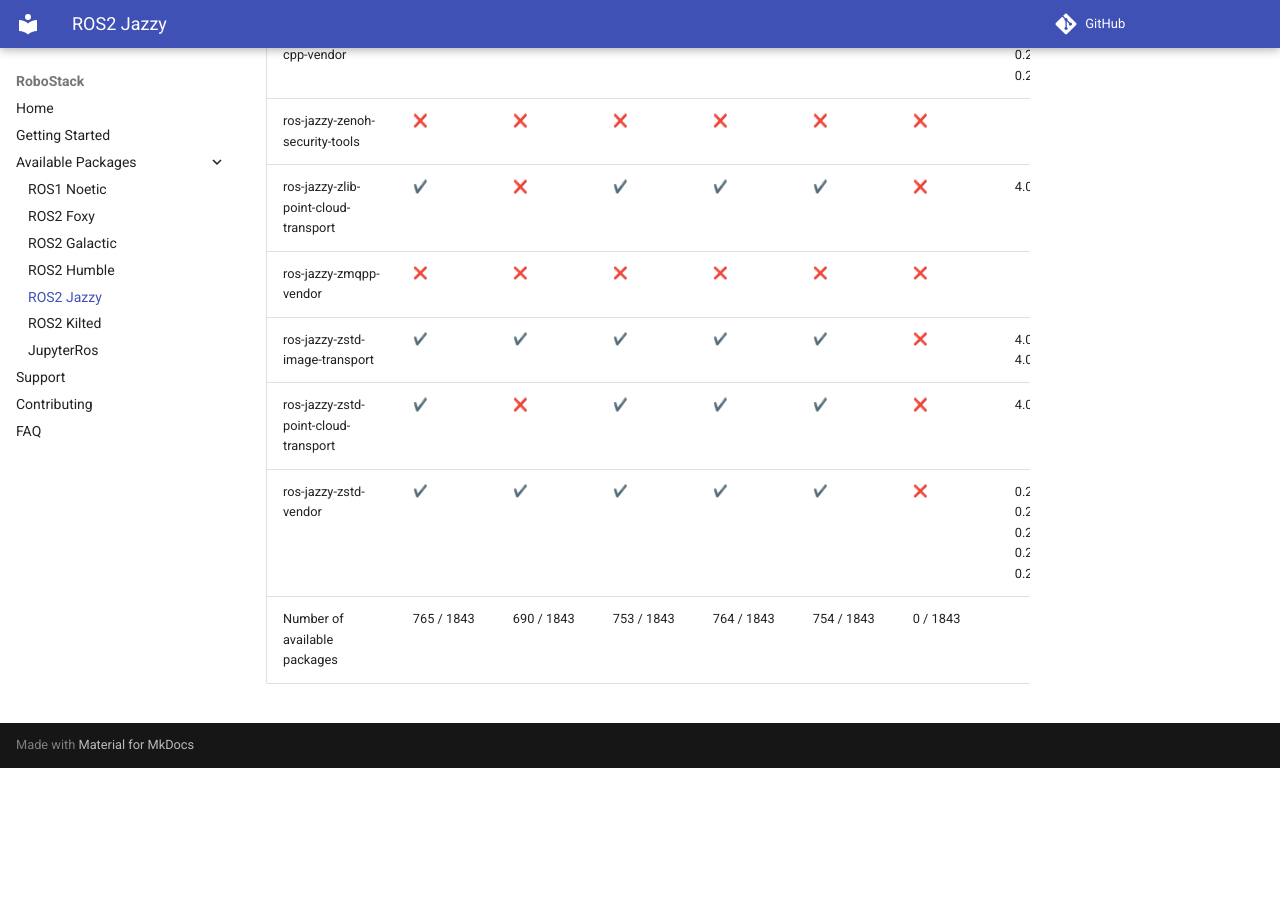
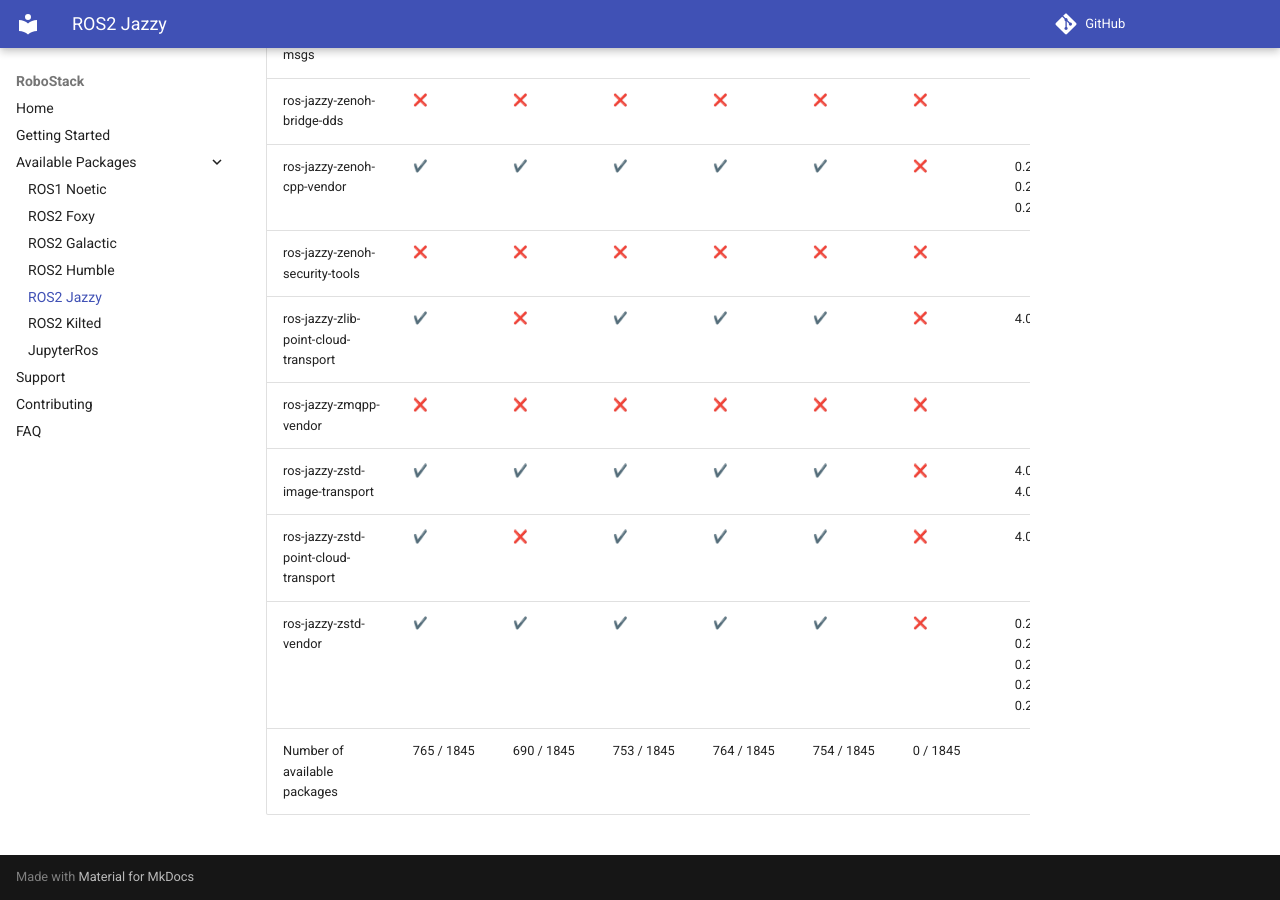
Before and after one commit to RoboStack/robostack.github.io, an MkDocs documentation site: the page built from docs/jazzy.md, in a window 1280 px wide and 900 px high, scrolled down 146532 px. Built offline with MkDocs 1.6.1 and Material for MkDocs 9.7.7, drawn with Linux system fonts in a browser that asks for light colours; emoji names are drawn with the system emoji font; comment, search, counter and statistics services are not loaded; before the commit the page ends 147300 px from its top, so only the background shows below that; some of the changed text lies outside the part shown.

Commit message:
Update tables

```diff
--- a/docs/jazzy.md
+++ b/docs/jazzy.md
@@ -1843,4 +1845,4 @@
 | ros-jazzy-zstd-image-transport | :heavy_check_mark: { data-sort='1' } | :heavy_check_mark: { data-sort='1' } | :heavy_check_mark: { data-sort='1' } | :heavy_check_mark: { data-sort='1' } | :heavy_check_mark: { data-sort='1' } | :x: { data-sort='0' } | 4.0.3, 4.0.4, 4.0.5, 4.0.6  |
 | ros-jazzy-zstd-point-cloud-transport | :heavy_check_mark: { data-sort='1' } | :x: { data-sort='0' } | :heavy_check_mark: { data-sort='1' } | :heavy_check_mark: { data-sort='1' } | :heavy_check_mark: { data-sort='1' } | :x: { data-sort='0' } | 4.0.1, 4.0.2  |
 | ros-jazzy-zstd-vendor | :heavy_check_mark: { data-sort='1' } | :heavy_check_mark: { data-sort='1' } | :heavy_check_mark: { data-sort='1' } | :heavy_check_mark: { data-sort='1' } | :heavy_check_mark: { data-sort='1' } | :x: { data-sort='0' } | 0.26.3, 0.26.6, 0.26.7, 0.26.8, 0.26.9  |
-| Number of available packages |  765 / 1843 | 690 / 1843 | 753 / 1843 | 764 / 1843 | 754 / 1843 | 0 / 1843 |
+| Number of available packages |  765 / 1845 | 690 / 1845 | 753 / 1845 | 764 / 1845 | 754 / 1845 | 0 / 1845 |
```
Also changed, not shown: other parts of docs/jazzy.md (+2 -0 lines).
